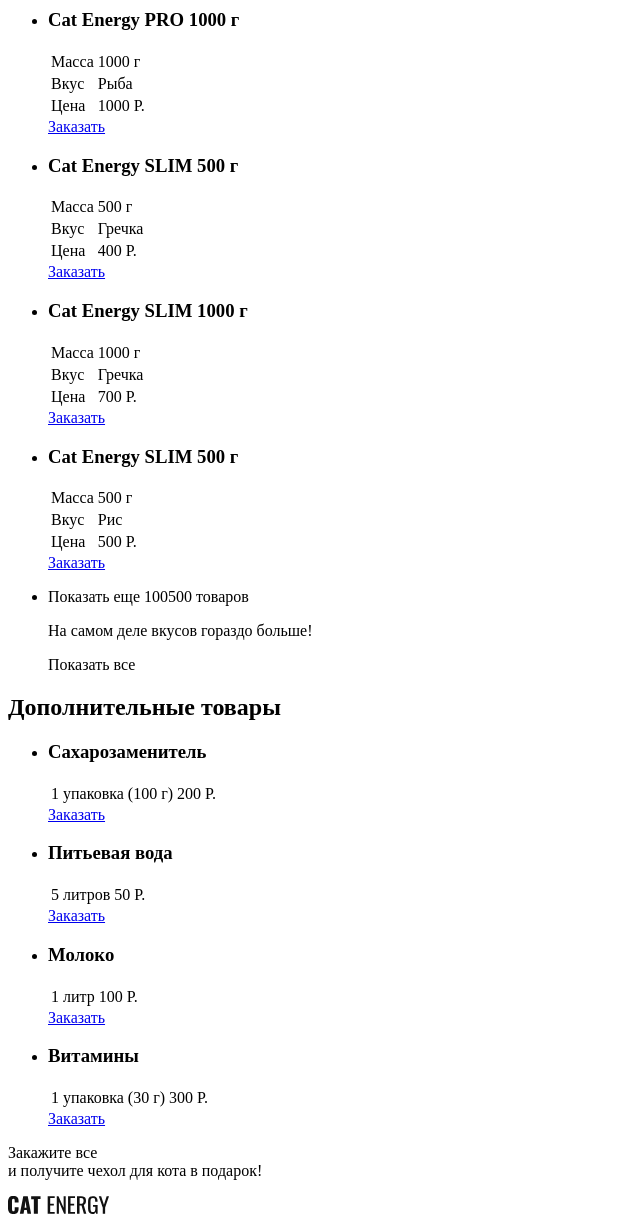
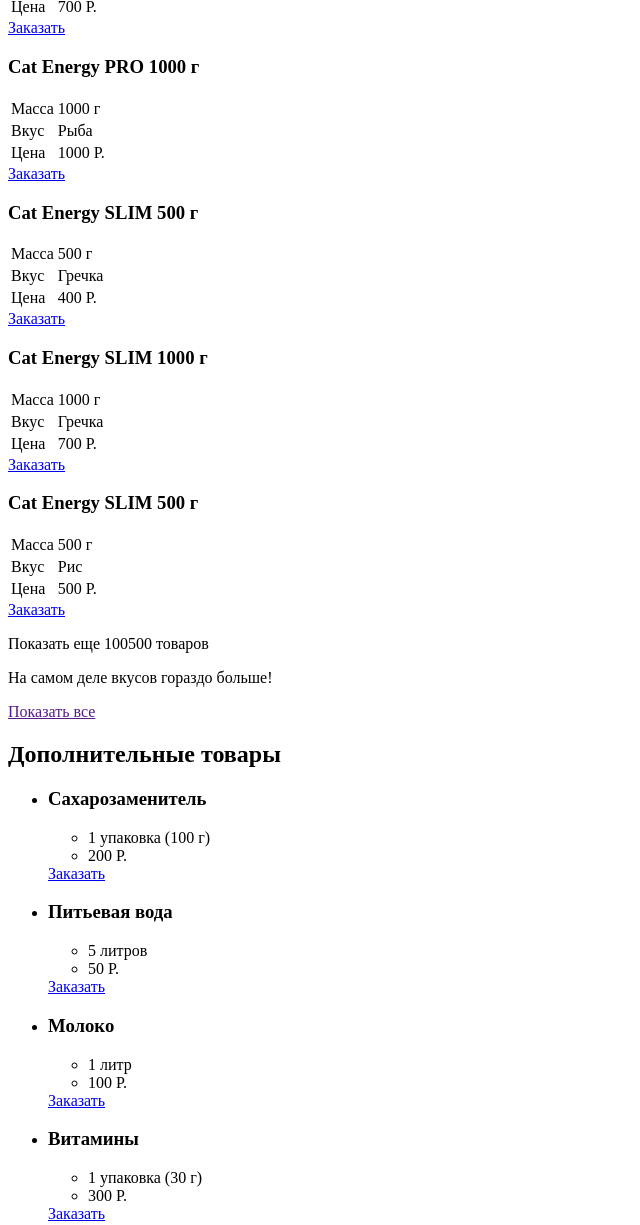
Before and after one commit to htmlacademy-adaptive/1961791-cat-energy-25, a website: page source/catalog.html in a window 1280 px wide. Shown: the part 648-1873 px from the top of the page, without its empty margins (0-640 px from the left). Drawn offline with Linux system fonts and the light colour scheme.

Commit message:
Добавляет работу над ошибками

```diff
--- a/source/catalog.html
+++ b/source/catalog.html
@@ -36,8 +36,9 @@
   <main class="main-container">
     <h1 class="main-container__title">Каталог продукции</h1>
     <section class="catalog">
-      <ul class="catalog__list products">
-        <li class="products__item product">
+      <div class="catalog__list products">
+        <h2 class="visually-hidden">Список продукции.</h2>
+        <article class="products__item product">
           <a class="product__image" href="#"></a>
           <div class="product__info">
             <h3 class="product__title">Cat Energy PRO 500 г</h3>
@@ -57,9 +58,9 @@
             </table>
           </div>
           <a class="product__link" href="#">Заказать</a>
-        </li>
+        </article>
 
-        <li class="products__item product">
+        <article class="products__item product">
           <a class="product__image" href="#"></a>
           <div class="product__info">
             <h3 class="product__title">Cat Energy PRO 1000 г</h3>
@@ -79,9 +80,9 @@
             </table>
           </div>
           <a class="product__link" href="#">Заказать</a>
-        </li>
+        </article>
 
-        <li class="products__item product">
+        <article class="products__item product">
           <a class="product__image" href="#"></a>
           <div class="product__info">
             <h3 class="product__title">Cat Energy PRO 500 г</h3>
@@ -101,9 +102,9 @@
             </table>
           </div>
           <a class="product__link" href="#">Заказать</a>
-        </li>
+        </article>
 
-        <li class="products__item product">
+        <article class="products__item product">
           <a class="product__image" href="#"></a>
           <div class="product__info">
             <h3 class="product__title">Cat Energy PRO 1000 г</h3>
@@ -123,9 +124,9 @@
             </table>
           </div>
           <a class="product__link" href="#">Заказать</a>
-        </li>
+        </article>
 
-        <li class="products__item product">
+        <article class="products__item product">
           <a class="product__image" href="#"></a>
           <div class="product__info">
             <h3 class="product__title">Cat Energy SLIM 500 г</h3>
@@ -145,9 +146,9 @@
             </table>
           </div>
           <a class="product__link" href="#">Заказать</a>
-        </li>
+        </article>
 
-        <li class="products__item product">
+        <article class="products__item product">
           <a class="product__image" href="#"></a>
           <div class="product__info">
             <h3 class="product__title">Cat Energy SLIM 1000 г</h3>
@@ -167,9 +168,9 @@
             </table>
           </div>
           <a class="product__link" href="#">Заказать</a>
-        </li>
+        </article>
 
-        <li class="products__item product">
+        <article class="products__item product">
           <a class="product__image" href="#"></a>
           <div class="product__info">
             <h3 class="product__title">Cat Energy SLIM 500 г</h3>
@@ -189,14 +190,14 @@
             </table>
           </div>
           <a class="product__link" href="#">Заказать</a>
-        </li>
+        </article>
 
-        <li class="products__item catalog-all">
+        <article class="products__item catalog-all">
           <p class="catalog-all__show">Показать еще 100500 товаров</p>
           <p class="catalog-all__crumbs">На самом деле вкусов гораздо больше!</p>
-          <a class="catalog-all__link">Показать все</a>
-        </li>
-      </ul>
+          <a class="catalog-all__link" href="">Показать все</a>
+        </article>
+      </div>
     </section>
 
     <section class="additional-product">
@@ -205,45 +206,39 @@
         <ul class="additional-product__list">
           <li class="additional-product__item">
             <h3 class="additional-product__title">Сахарозаменитель</h3>
-            <table class="additional-product__description">
-              <tr class="additional-product__row">
-                <td class="additional-product__cell">1 упаковка (100 г)</td>
-                <td class="additional-product__cell">200 Р.</td>
-              </tr>
-            </table>
+              <ul class="additional-product__description">
+                <li class="additional-product__count">1 упаковка (100 г)</li>
+                <li class="additional-product__price">200 Р.</li>
+              </ul>
             <a class="additional-product__link" href="#">Заказать</a>
           </li>
 
           <li class="additional-product__item">
             <h3 class="additional-product__title">Питьевая вода</h3>
-            <table class="additional-product__description">
-              <tr class="additional-product__row">
-                <td class="additional-product__cell">5 литров</td>
-                <td class="additional-product__cell">50 Р.</td>
-              </tr>
-            </table>
+            <div class="additional-product__description">
+              <ul class="additional-product__description">
+                <li class="additional-product__count">5 литров</li>
+                <li class="additional-product__price">50 Р.</li>
+              </ul>
+            </div>
             <a class="additional-product__link" href="#">Заказать</a>
           </li>
 
           <li class="additional-product__item">
             <h3 class="additional-product__title">Молоко</h3>
-            <table class="additional-product__description">
-              <tr class="additional-product__row">
-                <td class="additional-product__cell">1 литр</td>
-                <td class="additional-product__cell">100 Р.</td>
-              </tr>
-            </table>
+            <ul class="additional-product__description">
+              <li class="additional-product__count">1 литр</li>
+              <li class="additional-product__price">100 Р.</li>
+            </ul>
             <a class="additional-product__link" href="#">Заказать</a>
           </li>
 
           <li class="additional-product__item">
             <h3 class="additional-product__title">Витамины</h3>
-            <table class="additional-product__description">
-              <tr class="additional-product__row">
-                <td class="additional-product__cell">1 упаковка (30 г)</td>
-                <td class="additional-product__cell">300 Р.</td>
-              </tr>
-            </table>
+            <ul class="additional-product__description">
+              <li class="additional-product__count">1 упаковка (30 г)</li>
+              <li class="additional-product__price">300 Р.</li>
+            </ul>
             <a class="additional-product__link" href="#">Заказать</a>
           </li>
         </ul>
```
Also changed, not shown: source/form.html (+3 -3 lines).
